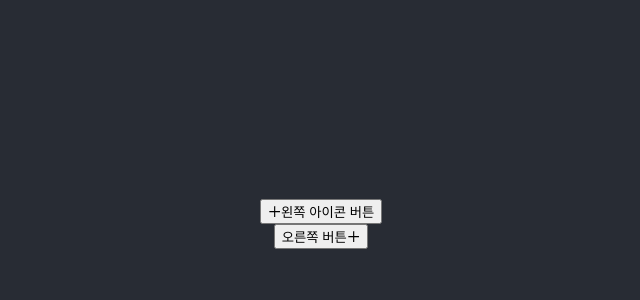
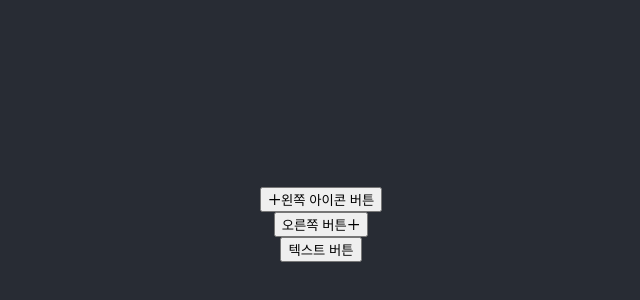
Before and after one commit to light423/myApp, a React (Create React App) app: page / in a window 1280 px wide. Shown: the part 176-476 px from the top of the page, without its empty margins (319-959 px from the left). Built offline with nearby package versions, Linux system fonts and the light colour scheme.

Commit message:
Update : button type

```diff
--- a/src/App.js
+++ b/src/App.js
@@ -19,6 +19,7 @@ function App() {
         >
           오른쪽 버튼
         </CustomButton>
+        <CustomButton className="primary">텍스트 버튼</CustomButton>
       </header>
     </div>
   );
```
